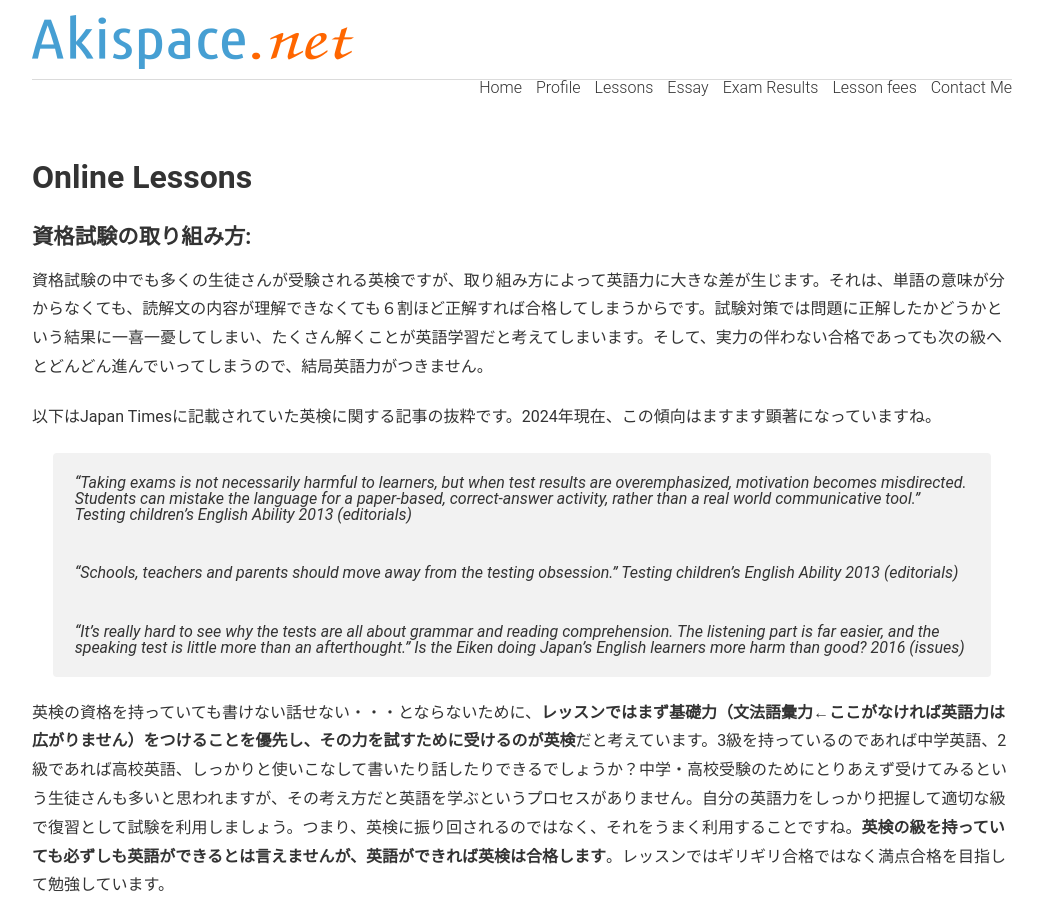
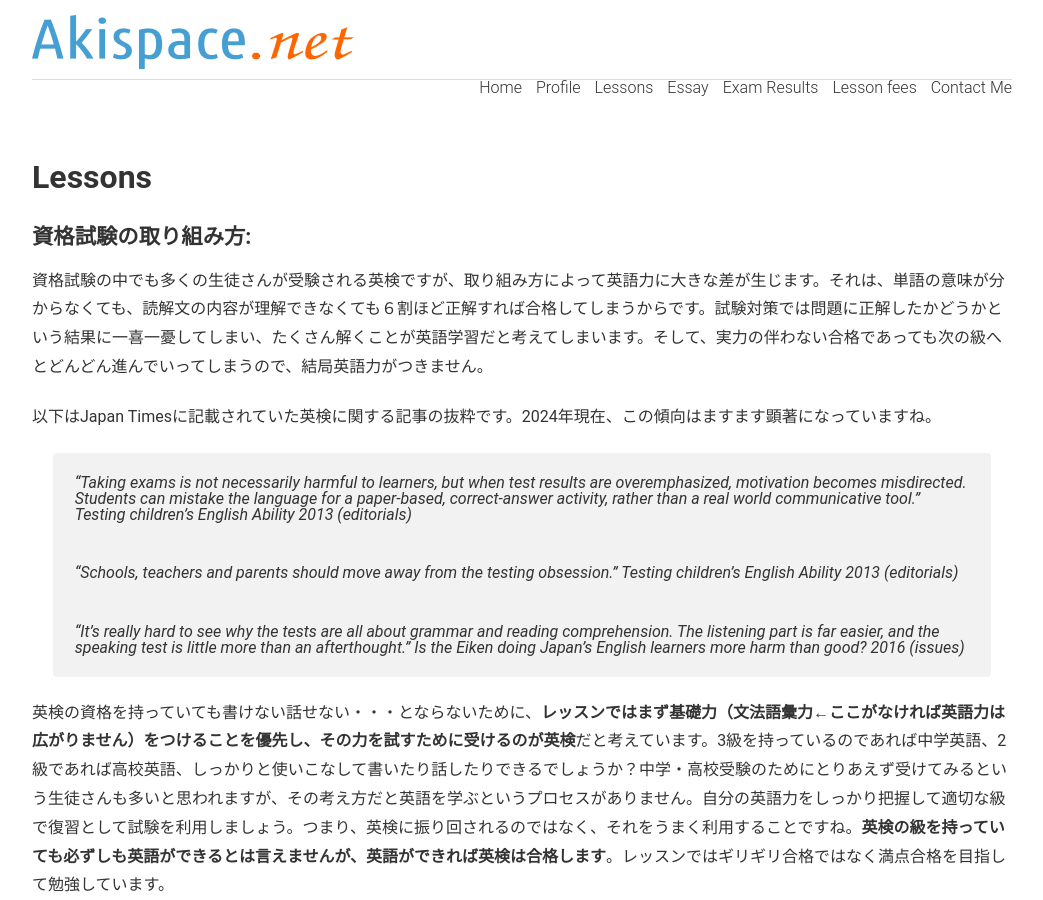
Before and after one commit to phocean/akispace, a Jekyll site: the page built from lessons.md, in a window 1280 px wide and 900 px high. Shown: the whole window, without its empty margins (118-1161 px from the left). Built offline with Jekyll 4.4.1, drawn with Linux system fonts in a browser that asks for light colours.

Commit message:
Update lessons.md

```diff
--- a/lessons.md
+++ b/lessons.md
@@ -6,7 +6,7 @@ title: パリ英語家庭教師　レッスン内容
 description: オンライン英語家庭教師　小学生から大学生までの英語レッスン　英文法　英語エッセイ　英検　TOEFL　IB　SAT　IELTS　TOEIC　帰国子女受験など幅広く対応。フランス・パリだけでなくヨーロッパ各国、日本の生徒さんにもレッスンを提供しています。講師は日本人女性　英検1級　仏検1級保持。
 ---
 
-## Online Lessons
+## Lessons
 
 <h4>資格試験の取り組み方:</h4>
 
```
